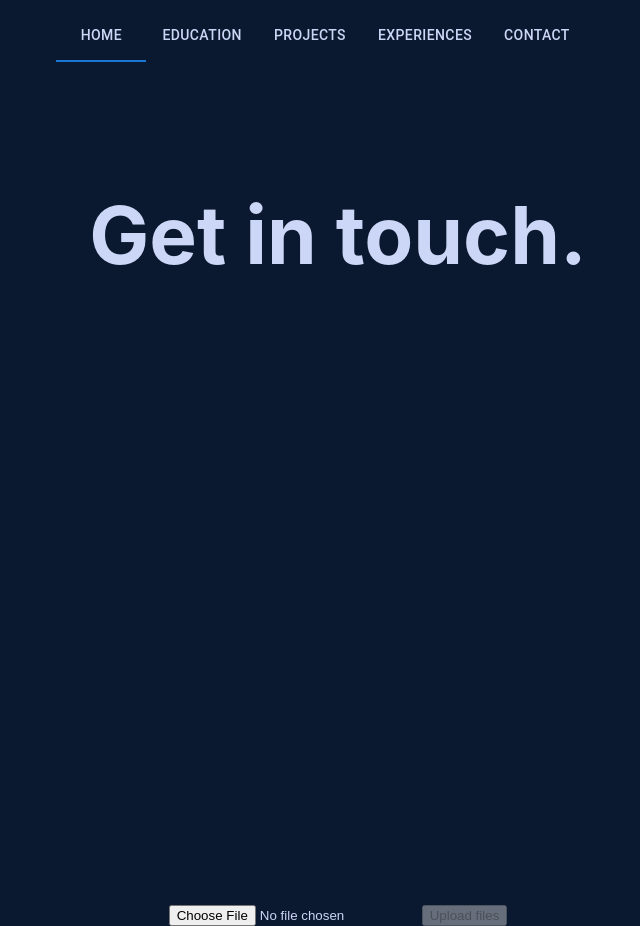
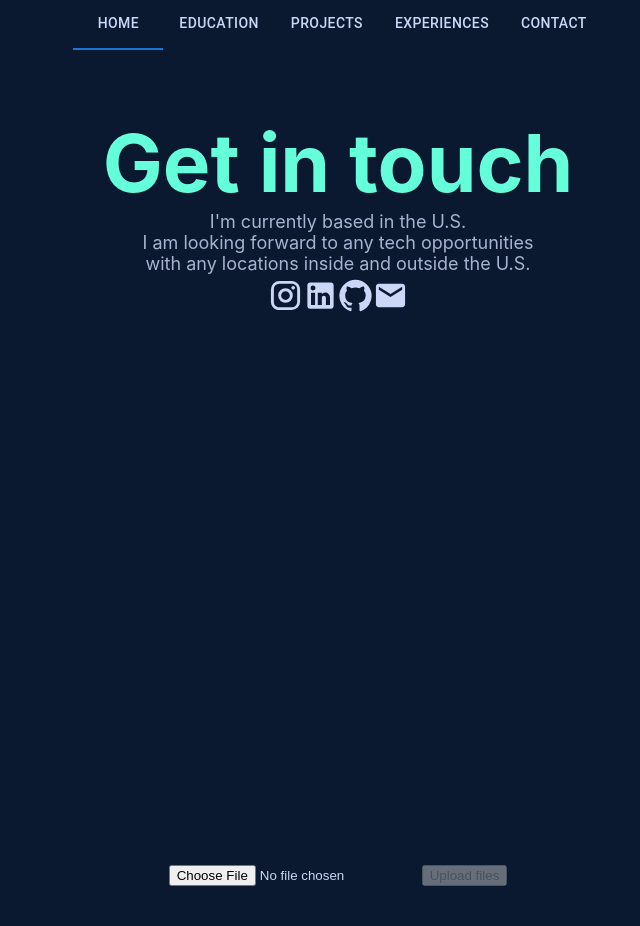
Before and after one commit to Kaia15/portfolio-2022, a React (Create React App) app: page /contact in a window 1280 px wide. Shown: the whole page, without its empty margins (302-942 px from the left). After the commit the page ends 886 px from the top, so only its background shows below. Built offline with nearby package versions, Linux system fonts and the light colour scheme; no server answers; the HTML template or start-up script is replaced by a standard one.

Commit message:
updates-7

```diff
--- a/src/components/contact/contact.js
+++ b/src/components/contact/contact.js
@@ -1,5 +1,9 @@
 import ContactCSS from './contact.module.css';
 import { Button } from '@mui/material';
+import InstagramIcon from '@mui/icons-material/Instagram';
+import LinkedInIcon from '@mui/icons-material/LinkedIn';
+import GitHubIcon from '@mui/icons-material/GitHub';
+import MailIcon from '@mui/icons-material/Mail';
 
 const Section4 = () => {
     return (
@@ -7,7 +11,16 @@ const Section4 = () => {
             <div className={ContactCSS.text}>
             <p style = {{fontSize: 'clamp(40px, 8vw, 80px)',
                 fontFamily: '"Calibre","Inter","San Francisco","SF Pro Text",-apple-system,system-ui,sans-serif,"SF Mono","Fira Code","Fira Mono","Roboto Mono",monospace',
-                fontWeight: 'bolder', padding: '4vh 0px 4px 0px'}}> Get in touch. </p>
+                fontWeight: 'bolder', margin: '64px 0px 0px 0px', color: 'rgb(100, 255, 218)', textAlign: 'center'}}> Get in touch </p>
+            <p style={{color: '#a8b2d1', margin: '0px 12px', fontSize: '18px'}}> I'm currently based in the U.S. <br />
+            I am looking forward to any tech opportunities <br /> with any locations inside and outside the U.S.
+            </p>
+            <div className = {ContactCSS.icons}>
+                <InstagramIcon fontSize='large'/>
+                <LinkedInIcon fontSize='large'/>
+                <GitHubIcon fontSize='large'/>
+                <MailIcon fontSize='large'/>
+            </div>
             </div>
         </div>
     )
--- a/src/components/contact/contact.module.css
+++ b/src/components/contact/contact.module.css
@@ -1,3 +1,21 @@
-.container {
-    min-height: 750px;
+@media (min-width: 960px) {
+    .container {
+        min-height: 750px;
+    }
+    .icons {
+        margin: 4px 12px;
+        display: flex;
+        flex-direction: row;
+        justify-content: center;
+    }
+
 }
+
+@media (min-width: 360px) and (max-width: 959px) {
+    .icons {
+        margin: 4px 12px;
+        display: flex;
+        flex-direction: row;
+        justify-content: center;
+    }
+}
--- a/src/components/navigation/navigation.module.css
+++ b/src/components/navigation/navigation.module.css
@@ -3,6 +3,6 @@
         display: flex;
         flex-direction: row;
         height: 50px;
-        padding: 12px 28vw;
+        justify-content: center;
     }
 }
```
